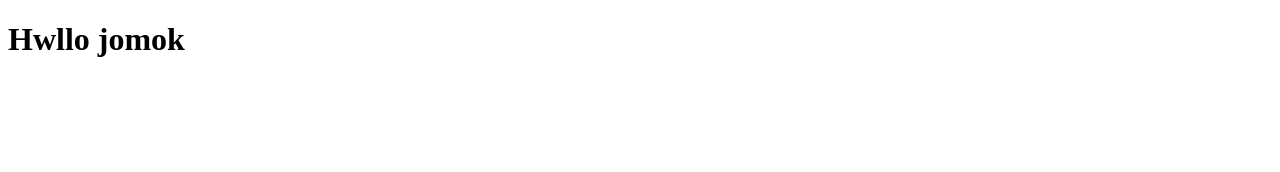
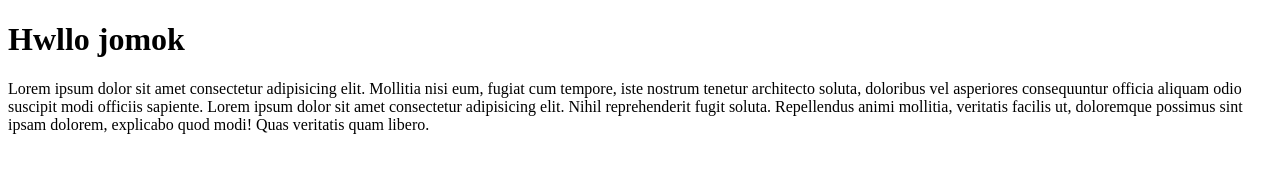
Before and after one commit to Vio-hub07/sapigorenk-test-repo2, a plain HTML site: page index.html in a window 1280 px wide. Drawn offline with Linux system fonts and the light colour scheme.

Commit message:
menambahkan paragraph

```diff
--- a/index.html
+++ b/index.html
@@ -7,5 +7,6 @@
 </head>
 <body>
     <h1>Hwllo jomok</h1>
+    <p>Lorem ipsum dolor sit amet consectetur adipisicing elit. Mollitia nisi eum, fugiat cum tempore, iste nostrum tenetur architecto soluta, doloribus vel asperiores consequuntur officia aliquam odio suscipit modi officiis sapiente. Lorem ipsum dolor sit amet consectetur adipisicing elit. Nihil reprehenderit fugit soluta. Repellendus animi mollitia, veritatis facilis ut, doloremque possimus sint ipsam dolorem, explicabo quod modi! Quas veritatis quam libero.</p>
 </body>
 </html>
```
